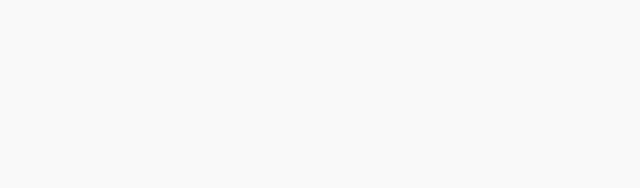
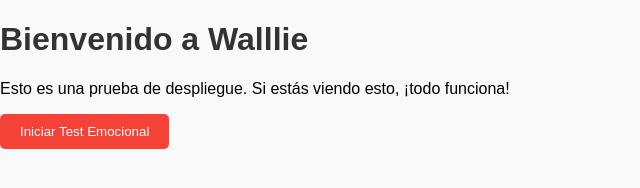
Before and after one commit to LucWagnerLux/walllie2, a plain HTML site: page index.html in a window 1280 px wide. Shown: the whole page, without its empty margins (0-640 px from the left). Drawn offline with Linux system fonts and the light colour scheme.

Commit message:
Update index.html

```diff
--- a/index.html
+++ b/index.html
@@ -4,13 +4,14 @@
     <meta charset="UTF-8">
     <meta name="viewport" content="width=device-width, initial-scale=1.0">
     <title>Walllie</title>
-    <!-- Enlace al archivo CSS -->
     <link rel="stylesheet" href="styles.css">
 </head>
 <body>
-    <div id="app"></div>
+    <h1>Bienvenido a Walllie</h1>
+    <p>Esto es una prueba de despliegue. Si estás viendo esto, ¡todo funciona!</p>
 
-    <!-- Enlace al archivo JS -->
+    <button id="startTest">Iniciar Test Emocional</button>
+
     <script src="script.js"></script>
 </body>
 </html>
```
